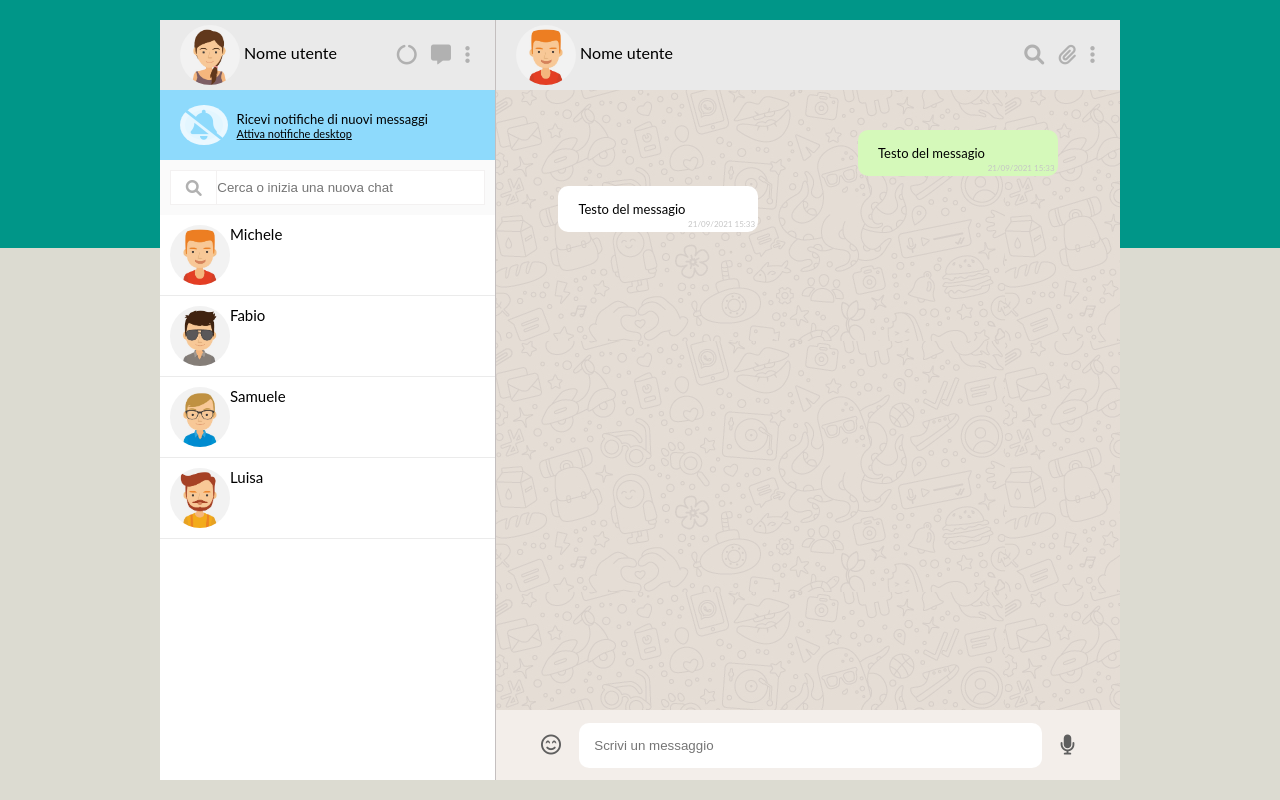
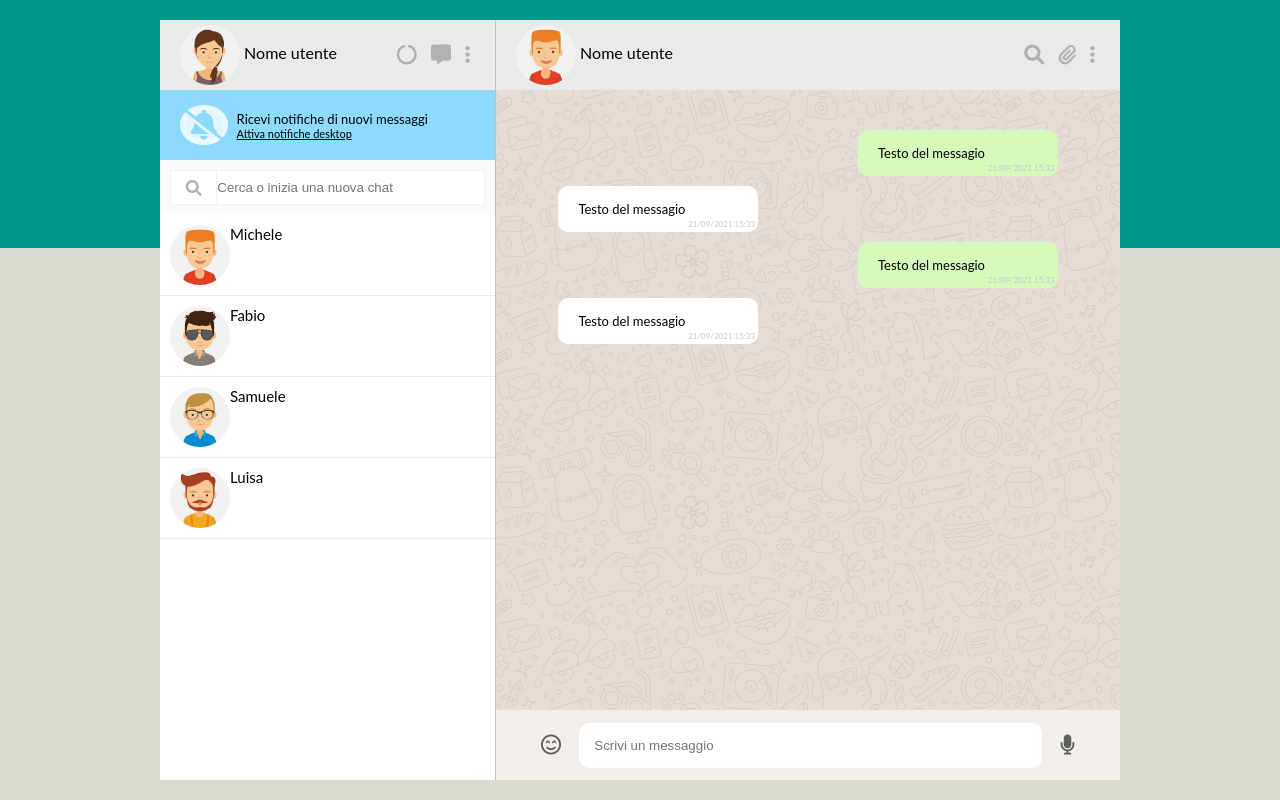
Before and after one commit to mariklim/vue-boolzapp, a plain HTML site: page index.html in a window 1280 px wide. Drawn offline with nearby package versions, Linux system fonts and the light colour scheme.

Commit message:
add messagge for test

```diff
--- a/index.html
+++ b/index.html
@@ -107,6 +107,20 @@
                             </div>
                         </div>
 
+                        <div class="sent-message">
+                            Testo del messagio
+                            <div class="time-message">
+                                21/09/2021 15:33
+                            </div>
+                        </div>
+
+                        <div class="receved-message">
+                            Testo del messagio
+                            <div class="time-message">
+                                21/09/2021 15:33
+                            </div>
+                        </div>
+
 
 
                     </div>
```
